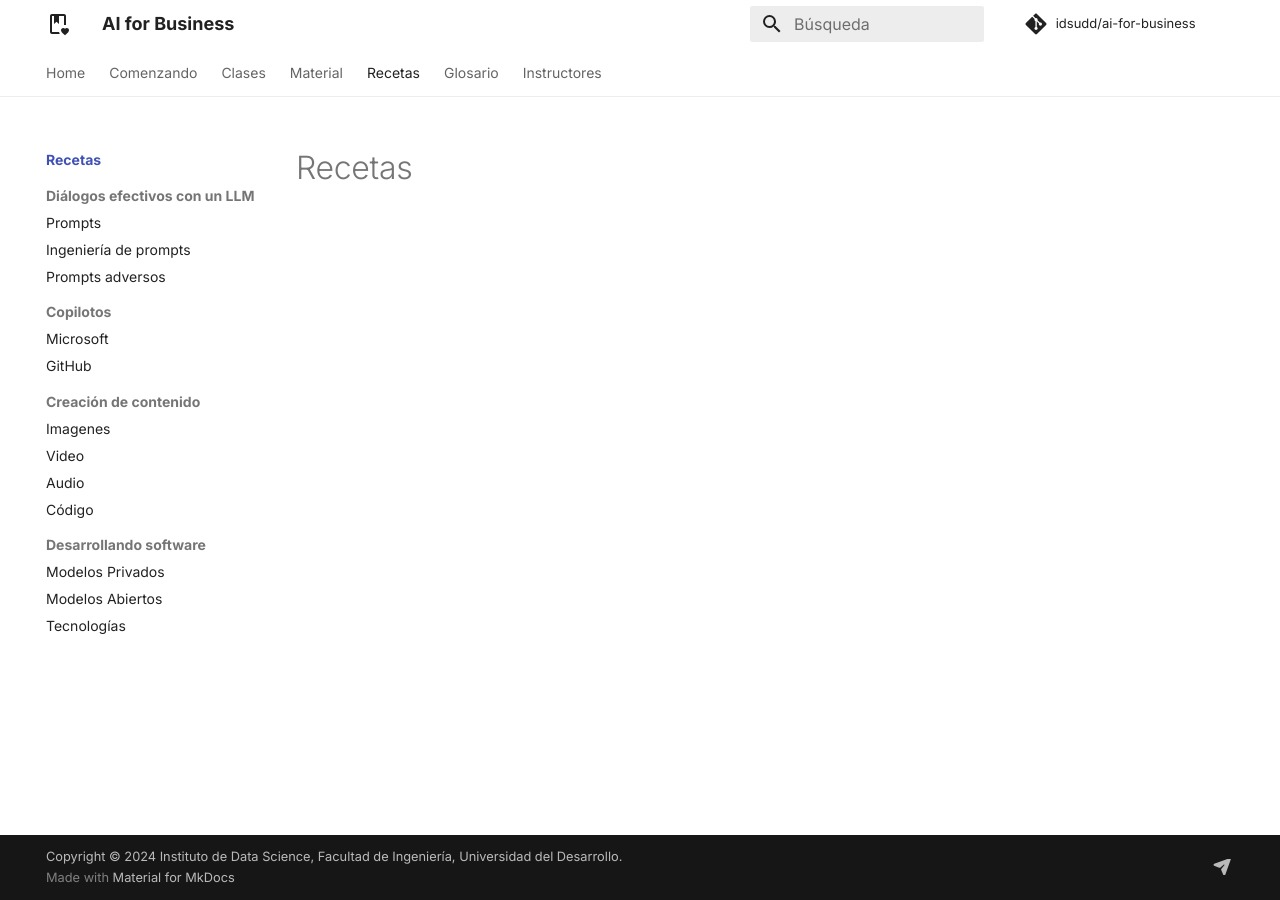
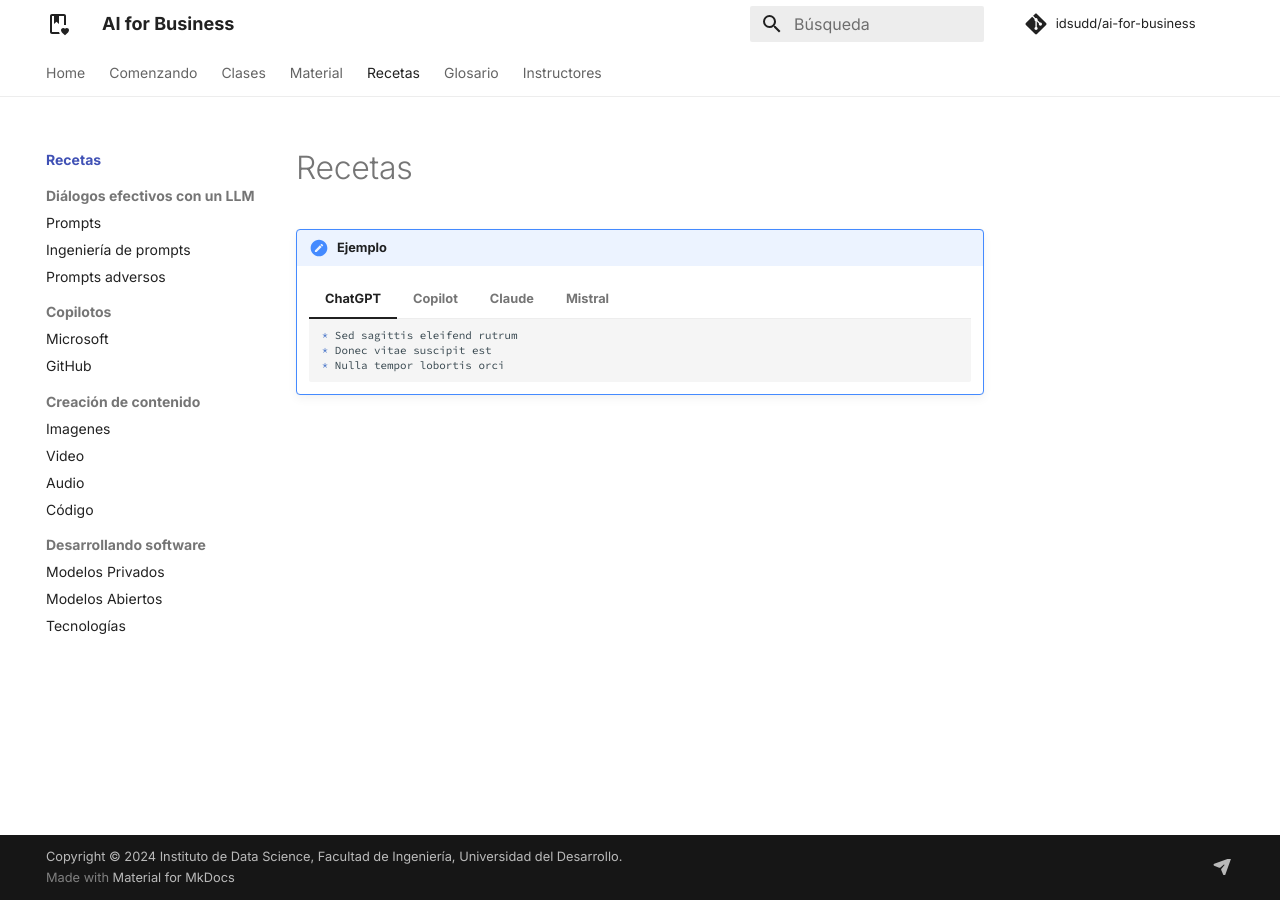
Before and after one commit to idsudd/ai-for-business, an MkDocs documentation site: the page built from docs/cookbook/index.md, in a window 1280 px wide. Built offline with MkDocs 1.6.1 and Material for MkDocs 9.7.7, drawn with Linux system fonts in a browser that asks for light colours; comment, search, counter and statistics services are not loaded.

Commit message:
first content tabs example

````diff
--- a/docs/cookbook/index.md
+++ b/docs/cookbook/index.md
@@ -1 +1,35 @@
 # Recetas
+
+!!! Ejemplo
+
+    === "ChatGPT"
+
+        ``` markdown
+        * Sed sagittis eleifend rutrum
+        * Donec vitae suscipit est
+        * Nulla tempor lobortis orci
+        ```
+
+    === "Copilot"
+
+        ``` markdown
+        1. Sed sagittis eleifend rutrum
+        2. Donec vitae suscipit est
+        3. Nulla tempor lobortis orci
+        ```
+
+    === "Claude"
+
+        ``` markdown
+        1. Sed sagittis eleifend rutrum
+        2. Donec vitae suscipit est
+        3. Nulla tempor lobortis orci
+        ```
+
+    === "Mistral"
+
+        ``` markdown
+        1. Sed sagittis eleifend rutrum
+        2. Donec vitae suscipit est
+        3. Nulla tempor lobortis orci
+        ```
--- a/mkdocs.yml
+++ b/mkdocs.yml
@@ -27,7 +27,7 @@
     - navigation.tabs
     - navigation.sections
     - announce.dismiss
-
+    - content.tabs.link
 
 # Copyright
 copyright: Copyright &copy; 2024 Instituto de Data Science, Facultad de Ingeniería, Universidad del Desarrollo.
@@ -47,6 +47,8 @@
   - admonition
   - pymdownx.details
   - pymdownx.superfences
+  - pymdownx.tabbed:
+      alternate_style: true
   - pymdownx.emoji:
       emoji_index: !!python/name:material.extensions.emoji.twemoji
       emoji_generator: !!python/name:material.extensions.emoji.to_svg
````
Also changed, not shown: docs/index.md (+3 -3 lines).
